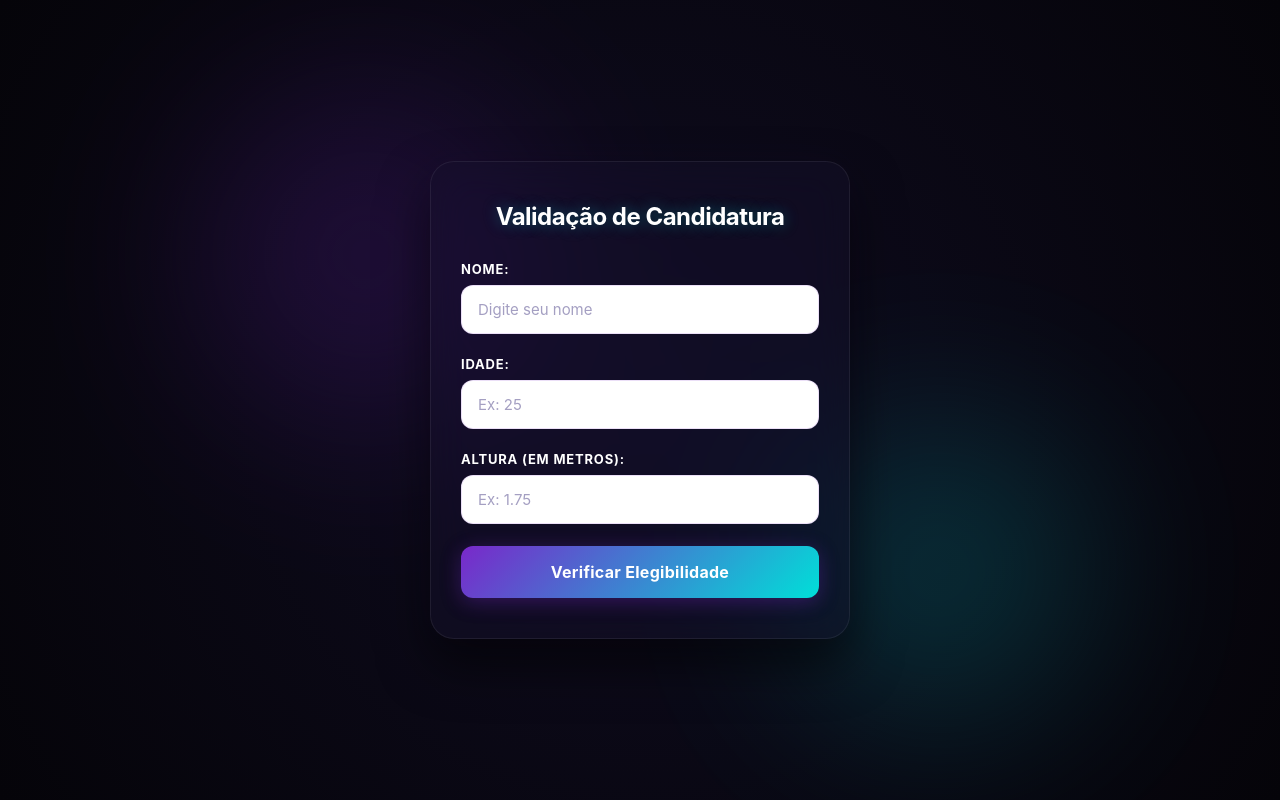
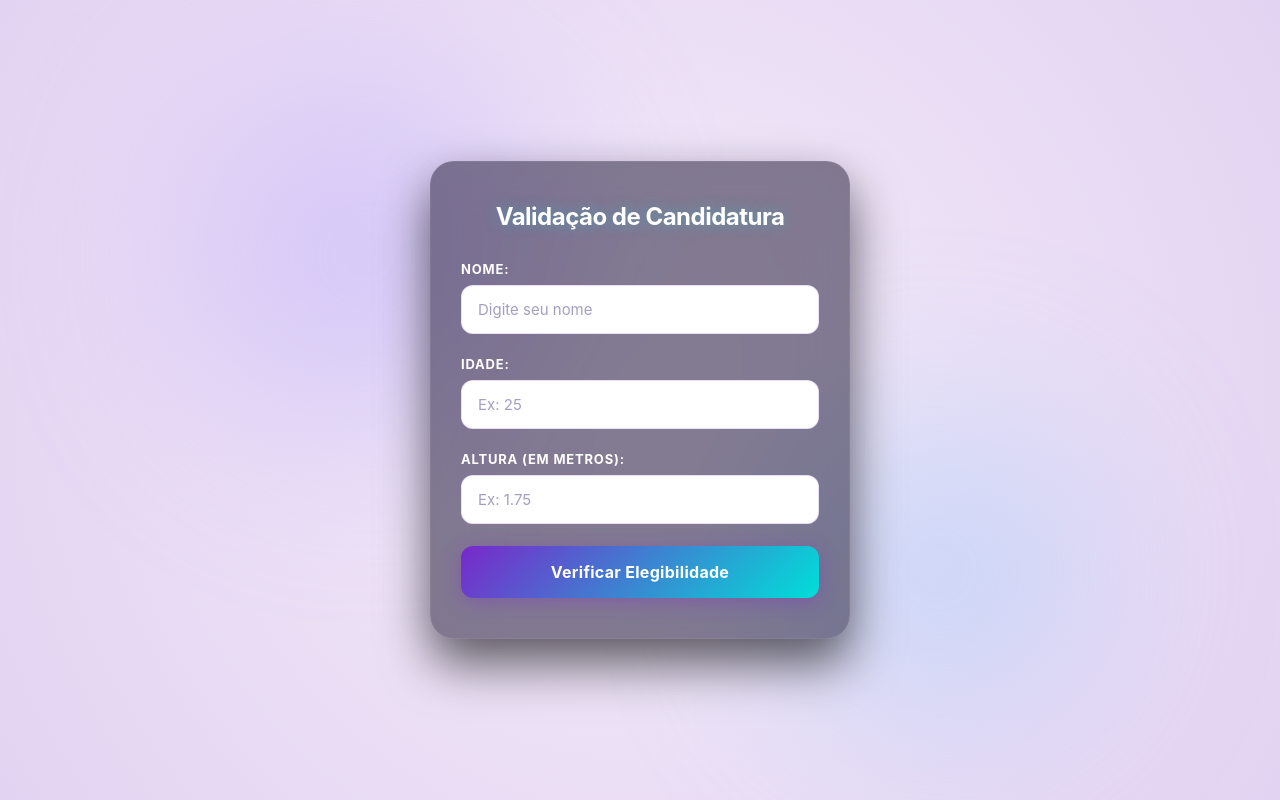
Before and after one commit to cenciobruna/app_test, a plain HTML site: page index.html in a window 1280 px wide. Drawn offline with Linux system fonts and the light colour scheme.

Commit message:
Primeira Revisão do Layout

```diff
--- a/style.css
+++ b/style.css
@@ -8,9 +8,12 @@
     font-family: 'Inter', 'Segoe UI', Roboto, Helvetica, Arial, sans-serif;
 }
 
+/* ==========================================================================
+   CONFIGURAÇÃO DO FUNDO - LILÁS CLARO COM DEGRADÊ SUAVE
+   ========================================================================== */
 body {
-    /* Fundo escuro profundo com gradiente radial puxando para o roxo da meia-noite */
-    background: radial-gradient(circle at 50% 50%, #0f0c20 0%, #050409 100%);
+    /* Fundo em tom de lilás claro moderno e limpo */
+    background: radial-gradient(circle at 50% 50%, #f3ebf9 0%, #e3d3f2 100%);
     display: flex;
     justify-content: center;
     align-items: center;
@@ -20,20 +23,20 @@ body {
     position: relative;
 }
 
-/* Elementos decorativos em formato de "orbes de luz" para dar o efeito de transparência real */
+/* Ajuste dos orbes decorativos para combinarem perfeitamente com o fundo claro */
 body::before, body::after {
     content: '';
     position: absolute;
     border-radius: 50%;
-    filter: blur(90px);
+    filter: blur(100px);
     z-index: 0;
-    opacity: 0.18;
+    opacity: 0.4; /* Sombra de luz suave e colorida */
 }
 
 body::before {
     width: 350px;
     height: 350px;
-    background: #7928ca; /* Roxo vibrante de fundo */
+    background: #b19ffb; /* Roxo/lilás médio */
     top: 10%;
     left: 15%;
 }
@@ -41,7 +44,7 @@ body::before {
 body::after {
     width: 300px;
     height: 300px;
-    background: #00dfd8; /* Azul ciano neon de fundo */
+    background: #8ec5fc; /* Azul celeste pastel */
     bottom: 10%;
     right: 15%;
 }
```
